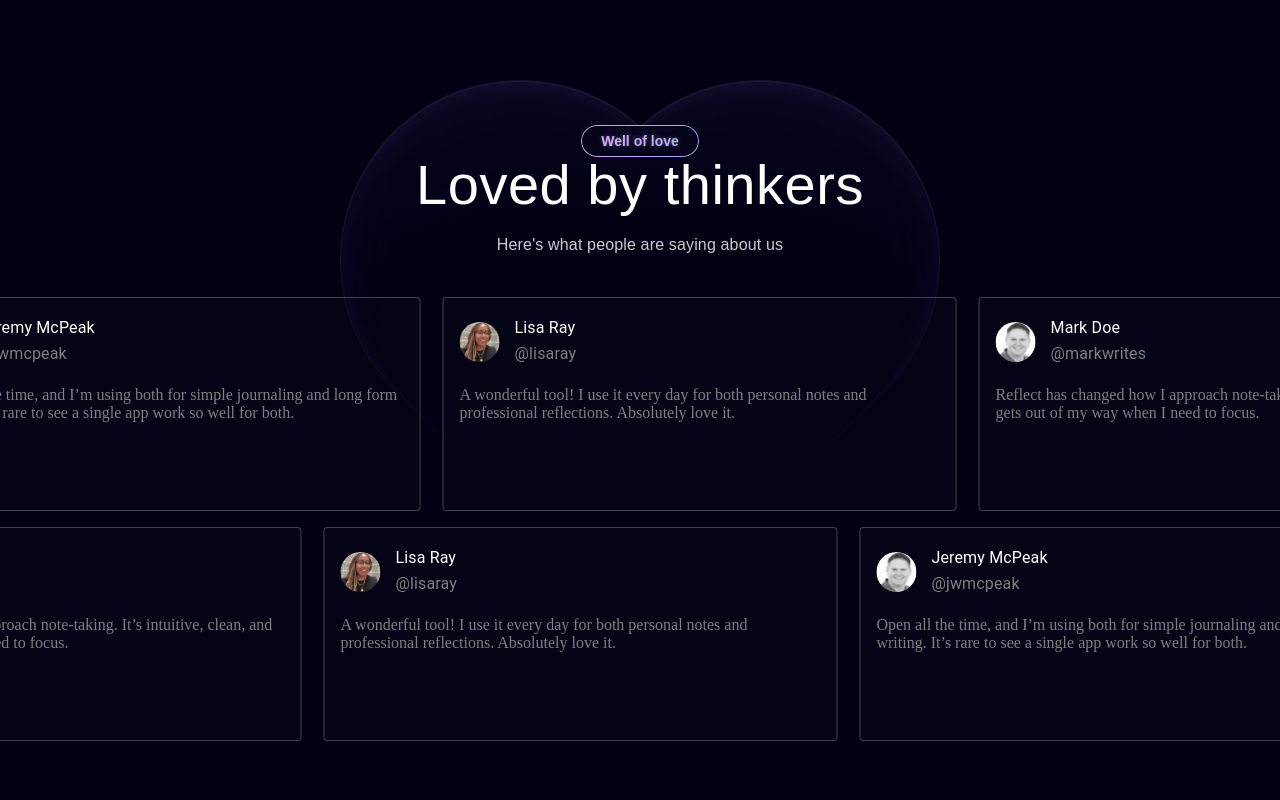
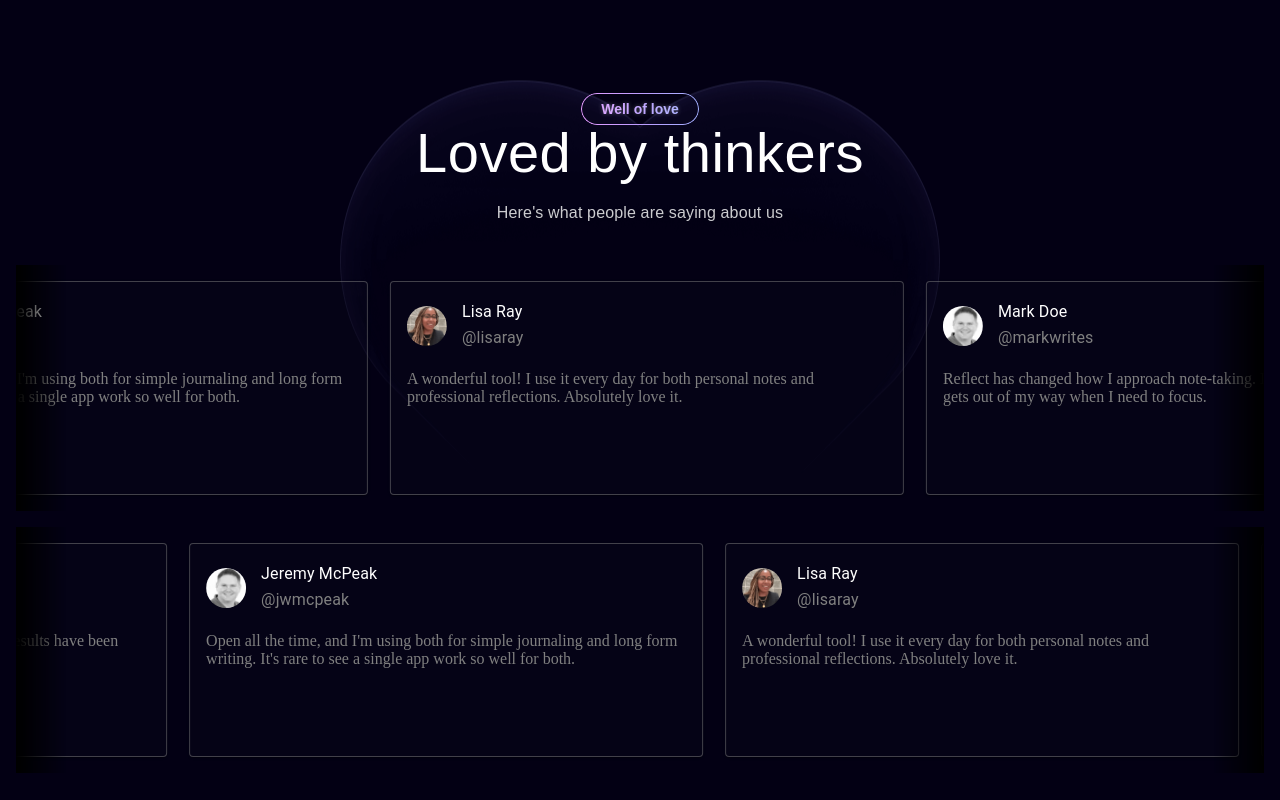
Before and after one commit to XeuroTech/Landing-page, a React (Vite) app: page /createAccount in a window 1280 px wide. Shown: the part 1340-2140 px from the top of the page. Built offline with nearby package versions, Linux system fonts and the light colour scheme; some icons are missing.

Commit message:
overflow

```diff
--- a/src/Components/MainPageCom/Testiminols.jsx
+++ b/src/Components/MainPageCom/Testiminols.jsx
@@ -40,7 +40,7 @@
       title: "Jeremy McPeak",
       tag: "@jwmcpeak",
       description:
-              "Open all the time, and I’m using both for simple journaling and long form writing. It’s rare to see a single app work so well for both.",
+        "Open all the time, and I'm using both for simple journaling and long form writing. It's rare to see a single app work so well for both.",
     },
     {
       id: 2,
@@ -56,7 +56,7 @@
       title: "Mark Doe",
       tag: "@markwrites",
       description:
-              "Reflect has changed how I approach note-taking. It’s intuitive, clean, and gets out of my way when I need to focus.",
+        "Reflect has changed how I approach note-taking. It's intuitive, clean, and gets out of my way when I need to focus.",
     },
     {
       id: 4,
@@ -64,12 +64,12 @@
       title: "Publishing",
       tag: "@pubnow",
       description:
-              "We’ve integrated it into our editorial process and the results have been amazing. The entire team loves it.",
+        "We've integrated it into our editorial process and the results have been amazing. The entire team loves it.",
     },
   ];
 
   return (
-          <Customdiv>
+    <Customdiv sx={{ position: "relative", width: "100%", overflow: "hidden" }}>
       <TestimonialsImg />
 
       <Box
@@ -79,13 +79,15 @@
           flexDirection: "column",
           alignItems: "center",
           width: "100%",
+          maxWidth: "100vw", // Ensure it doesn't exceed viewport width
           height: "max-content",
           position: "absolute",
-                overflow:"hidden",
           top: "50%",
           left: "50%",
           transform: "translate(-50%, -50%)",
           paddingTop: { lg: "150px", xs: "120px" },
+          px: 2, // Add some horizontal padding
+          boxSizing: "border-box", // Include padding in width calculation
         }}
       >
         <GradientBorderBox>Well of love</GradientBorderBox>
@@ -99,6 +101,8 @@
             gap: { xs: "10px", sm: "15px", md: "20px" },
             maxWidth: "800px",
             mx: "auto",
+            width: "100%",
+            px: 2, // Add padding to prevent text touching edges
           }}
         >
           <Typography
@@ -135,18 +139,47 @@
         </Box>
 
         {/* First Scrolling Row (Left) */}
-              <Box mt={5} sx={{ overflow: "hidden", width: "100%" }}>
+        <Box
+          mt={5}
+          sx={{
+            width: "100%",
+            overflow: "hidden",
+            position: "relative",
+            '&:before, &:after': {
+              content: '""',
+              position: "absolute",
+              top: 0,
+              bottom: 0,
+              width: "50px",
+              zIndex: 1,
+              background: "linear-gradient(to right, rgba(0,0,0,1), transparent)"
+            },
+            '&:before': {
+              left: 0,
+            },
+            '&:after': {
+              right: 0,
+              background: "linear-gradient(to left, rgba(0,0,0,1), transparent)"
+            }
+          }}
+        >
           <Box
             sx={{
               display: "flex",
               gap: "22px",
-                    minWidth: "200%", // Enables continuous scroll
-                    maxWidth: "100vw", // Ensures no overflow on the right
+              width: "max-content", // Let the content determine width
               animation: `${scrollLeft} 80s linear infinite`,
+              py: 2, // Add some vertical padding
             }}
           >
             {[...cardarr, ...cardarr].map((content, index) => (
-                    <TestimonialCard key={index}>
+              <TestimonialCard
+                key={index}
+                sx={{
+                  minWidth: { xs: "280px", sm: "300px", md: "320px" }, // Fixed card width
+                  flexShrink: 0, // Prevent cards from shrinking
+                }}
+              >
                 <Box sx={{ display: "flex", flexDirection: "column", gap: "20px" }}>
                   {/* Profile section */}
                   <Box
@@ -196,20 +229,49 @@
         </Box>
 
         {/* Second Scrolling Row (Right) */}
-              <Box mt={2} sx={{ overflow: "hidden", width: "100%" }}>
+        <Box
+          mt={2}
+          sx={{
+            width: "100%",
+            overflow: "hidden",
+            position: "relative",
+            '&:before, &:after': {
+              content: '""',
+              position: "absolute",
+              top: 0,
+              bottom: 0,
+              width: "50px",
+              zIndex: 1,
+              background: "linear-gradient(to right, rgba(0,0,0,1), transparent)"
+            },
+            '&:before': {
+              left: 0,
+            },
+            '&:after': {
+              right: 0,
+              background: "linear-gradient(to left, rgba(0,0,0,1), transparent)"
+            }
+          }}
+        >
           <Box
             sx={{
               display: "flex",
               gap: "22px",
-                    flexDirection: "row-reverse",
-                    minWidth: "200%",
-                    maxWidth: "100vw", // Ensures no overflow on the left
+              width: "max-content", // Let the content determine width
               animation: `${scrollRight} 80s linear infinite`,
+              py: 2, // Add some vertical padding
             }}
           >
             {[...cardarr, ...cardarr].map((content, index) => (
-                    <TestimonialCard key={index}>
+              <TestimonialCard
+                key={index}
+                sx={{
+                  minWidth: { xs: "280px", sm: "300px", md: "320px" }, // Fixed card width
+                  flexShrink: 0, // Prevent cards from shrinking
+                }}
+              >
                 <Box sx={{ display: "flex", flexDirection: "column", gap: "20px" }}>
+                  {/* Profile section */}
                   <Box
                     sx={{
                       display: "flex",
--- a/src/Pages/Mainpage.jsx
+++ b/src/Pages/Mainpage.jsx
@@ -18,8 +18,10 @@ const Mainpage = () => {
             <NotesIdea />
             <CardComponents />
 
-              <FrictionThoughts />
+
               <Testiminols/>
+
+                 <FrictionThoughts />
 
             {/* <AiAssistant /> */}
             {/* <BrainPower />
```
Lines whose indentation alone changed are shown as unchanged.
